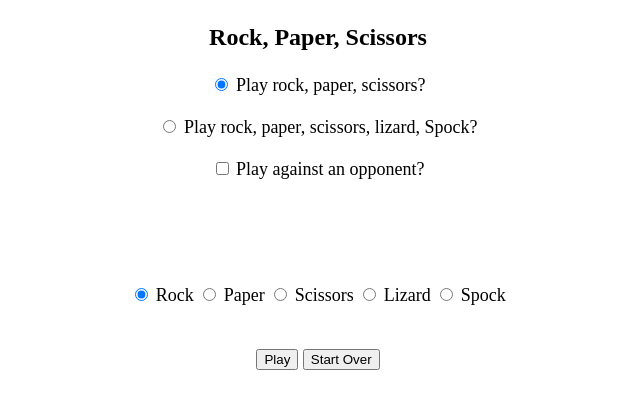
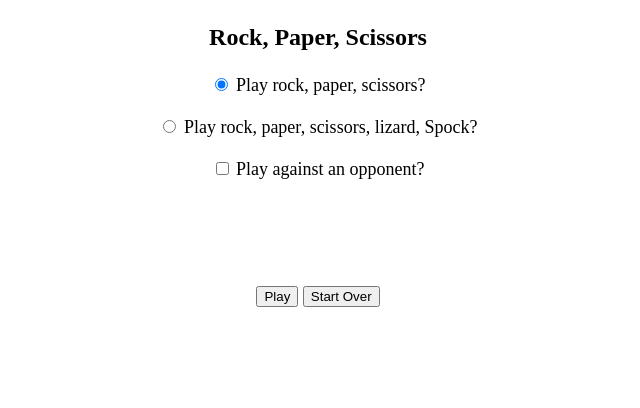
Before and after one commit to comp426-2023-spring/e02-kimb112, a website: page public/index.html in a window 1280 px wide. Shown: the whole page, without its empty margins (322-962 px from the left). Drawn offline with nearby package versions, Linux system fonts and the light colour scheme.

Commit message:
update index.html

```diff
--- a/public/index.html
+++ b/public/index.html
@@ -14,40 +14,27 @@
             <h3>Rock, Paper, Scissors</h3>
 			<div class="container">
 				<div class="mode-selector">
-					<input type="radio" id="rps" name="mode" value="rps" checked>
+					<input type="radio" id="rps" name="mode" class="mode-selection" checked>
 					<label id="play-rps">Play rock, paper, scissors?</label>
 					<br><br>
-					<input type="radio" id="rpsls" name="mode" value="rpsls">
+					<input type="radio" id="rpsls" name="mode" class="mode-selection">
 					<label id="play-rpsls">Play rock, paper, scissors, lizard, Spock?</label>
 					<br><br>
-					<input type="checkbox" id="opponent" name="playtype" value="opponent">
+					<input type="checkbox" id="opponent" name="playtype" value="opponent" class="mode-selection">
 					<label id="play-opponent">Play against an opponent?</label>
 					<br><br>
 				</div>
-			</div>
+
 			<div class="inputs"></div>
 			<br><br>
 			<div class="results"></div>
 			<br><br>
-        </div>
-		<div class="game">
-			<input type="radio" id="rock" name="shot" value="rock" class="rps shots" checked>
-			<label class="shots rps">Rock</label>
-			<input type="radio" id="paper" name="shot" value="paper" class="rps shots">
-			<label class="shots rps">Paper</label>
-			<input type="radio" id="scissors" name="shot" value="scissors" class="rps shots">
-			<label class="shots rps">Scissors</label>
-			<input type="radio" id="lizard" name="shot" value="lizard" class="rpsls shots">
-			<label class="shots rpsls">Lizard</label>
-			<input type="radio" id="spock" name="shot" value="spock" class="rpsls shots">
-			<label class="shots rpsls">Spock</label>
-<!--			<br/><br/>
-			<input type="submit" id="play" name="controls" value="Play">
-      <input type="submit" id="startover" name="controls" value="Start Over"> -->
-</div>
-		<br><br>
-    <button type="button" id="play" onclick="playGame()">Play</button>
-    <button type="button" id="startover" onclick="startOver()">Start Over</button>
+     <div class="buttons">
+    <button type="button" class="play-button">Play</button>
+    <button type="button" class="start-over-button">Start Over</button>
+	</div>
+	</div>
+	</div>
     <!-- Your interface markup goes here -->
     <!-- For interface examples, look in the `/examples/` directory in the root of your starter code repo. -->
     <!-- You will want to include something hidden by default, like a <div> or <p> that you can show to -->
```
